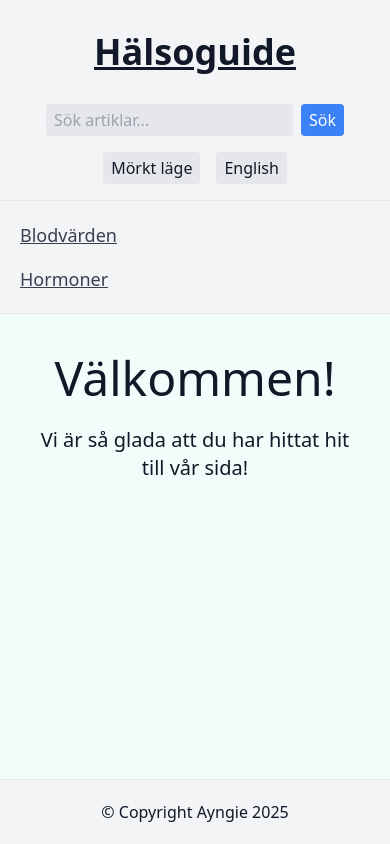
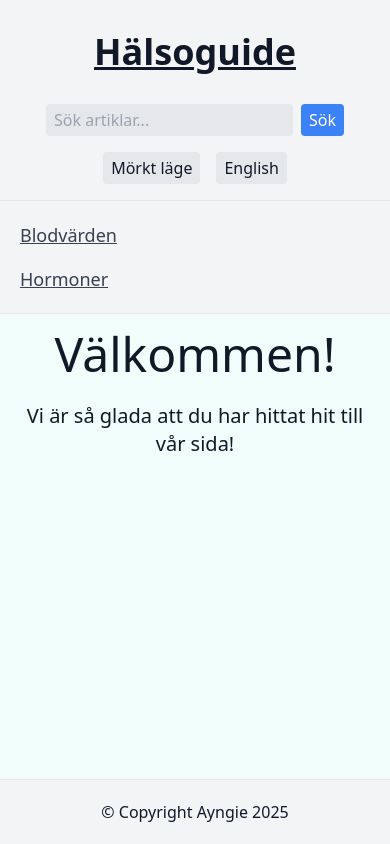
Before and after one commit to Ayngie/health-guide, a React (Vite) app: page / in a window 390 px wide. Built offline with nearby package versions, Linux system fonts and the light colour scheme.

Commit message:
Style: added responsivity to padding

```diff
--- a/src/components/Layout.tsx
+++ b/src/components/Layout.tsx
@@ -13,7 +13,7 @@ const Layout: React.FC = () => {
     <div className="flex flex-col min-h-screen bg-gray-100 dark:bg-gray-900 text-gray-900 dark:text-white">
       <Header />
 
-      <main className="flex-grow p-10 bg-teal-50 dark:bg-gray-800">
+      <main className="flex-grow p-4 sm:p-10 bg-teal-50 dark:bg-gray-800">
         <Outlet />
       </main>
 
```
